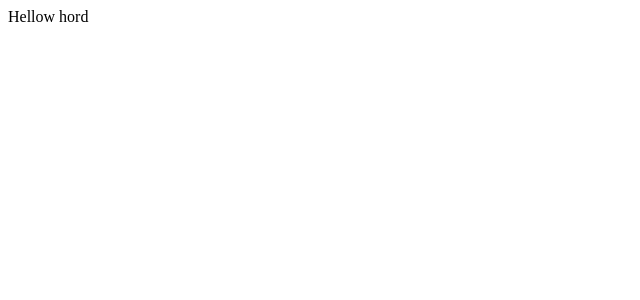
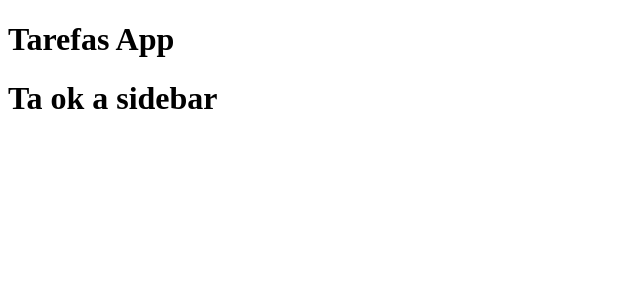
Before and after one commit to MariaLuizaVicentini/tarefas-ref-juliocode, a React (Vite) app: page / in a window 1280 px wide. Shown: the top 300 px of the page, without its empty margins (0-640 px from the left). Built offline with nearby package versions, Linux system fonts and the light colour scheme.

Commit message:
fix: testando componente sidebar

```diff
--- a/src/App.jsx
+++ b/src/App.jsx
@@ -1,9 +1,19 @@
+import Sidebar from './assets/componentes/Sidebar'
 import { useState } from 'react'
 import './App.css'
 
 function App() {
 
-  return <div>Hellow hord</div>
+  return (
+    <div>
+      <header>
+        <h1>Tarefas App</h1>
+      </header>
+      <div>
+        <Sidebar/>
+      </div>
+    </div>
+  )
 }
 
 export default App
--- /dev/null
+++ b/src/assets/componentes/Sidebar.jsx
@@ -0,0 +1,4 @@
+function Sidebar() {
+    return <h1>Ta ok a sidebar</h1>
+}
+export default Sidebar;
```
